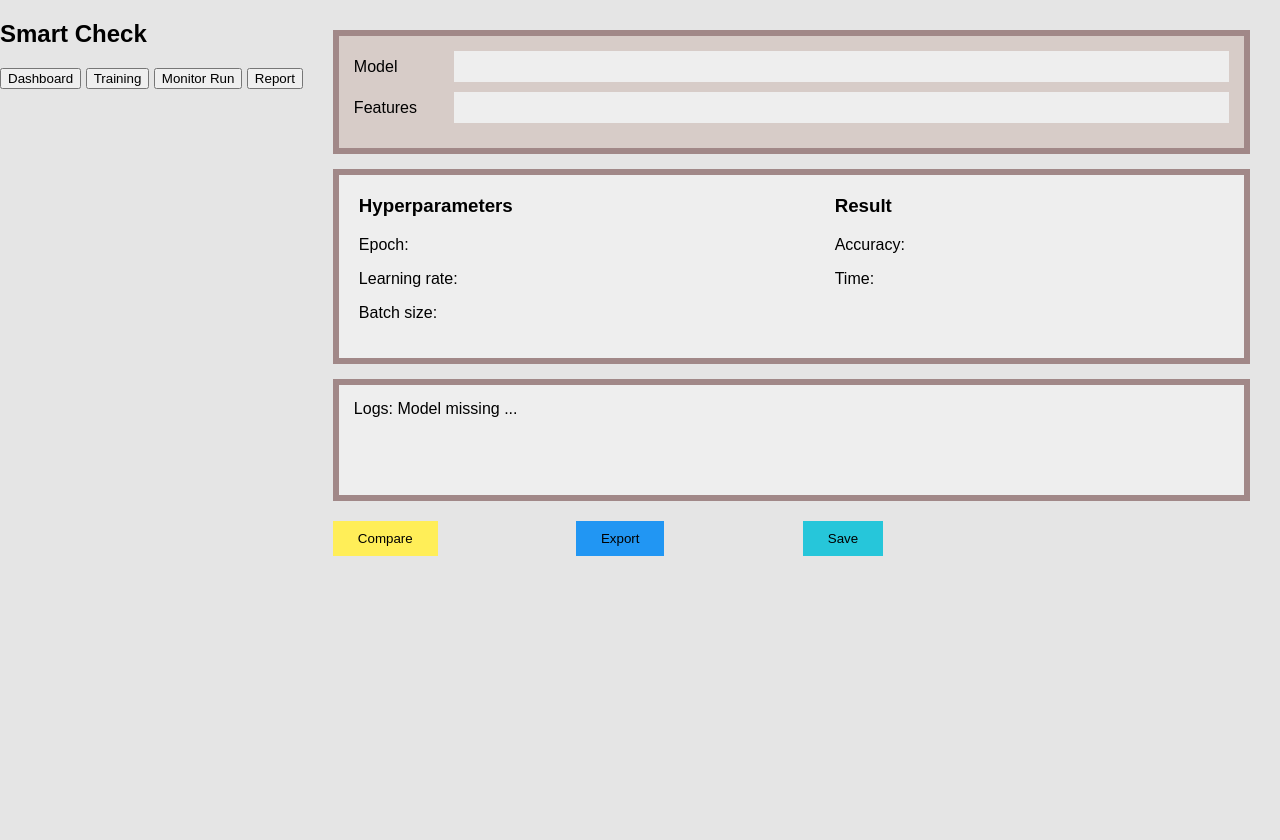
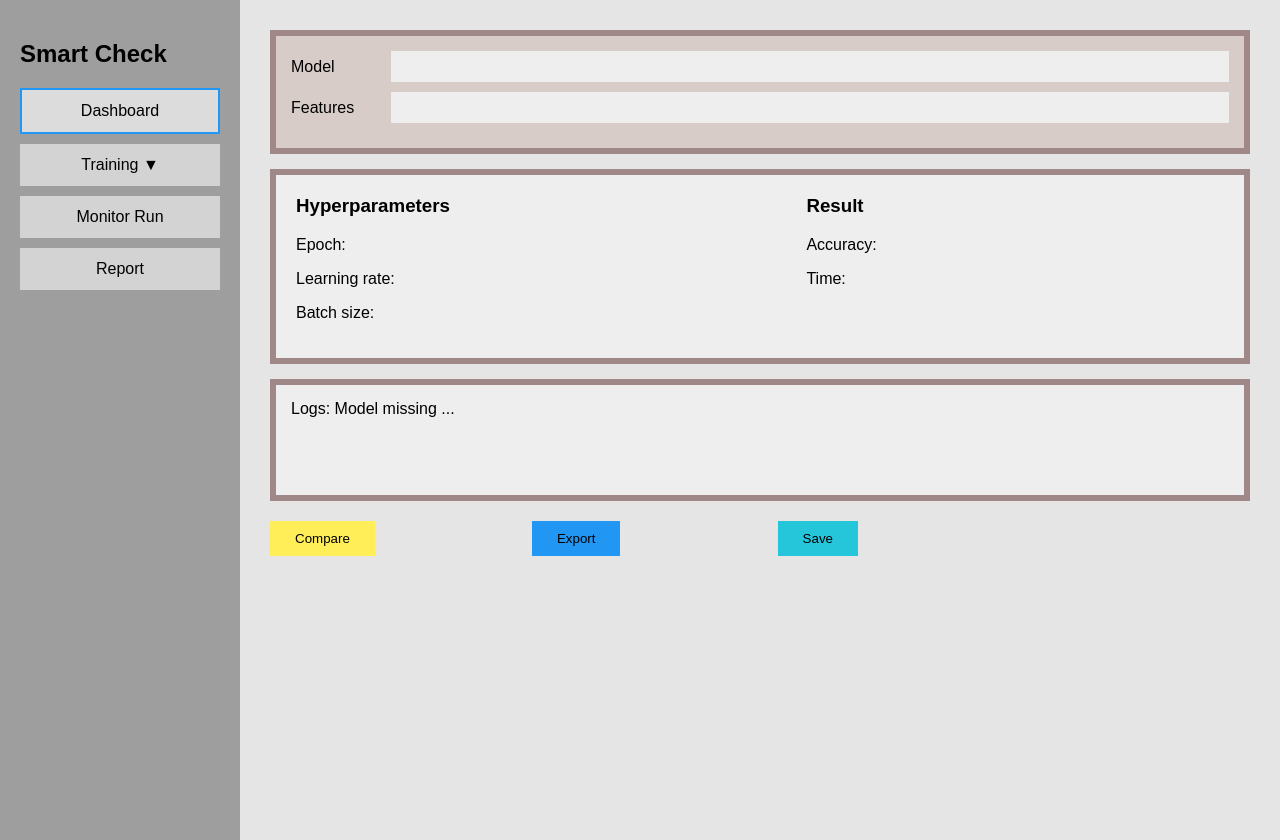
Before and after one commit to anh0701/SmartCheck, a Flask app: template src/templates/pages/evaluation.html in a window 1280 px wide. Before the commit the page ends 556 px from the top, so only its background shows below. Run offline with Flask 3, Linux system fonts and the light colour scheme; the template is opened without the code that fills it, so the values that code supplies are empty.

Commit message:
fix evaluation #8: using app-menu

```diff
--- a/src/templates/pages/evaluation.html
+++ b/src/templates/pages/evaluation.html
@@ -10,14 +10,7 @@
 
 <div class="container">
 
-    <!-- Sidebar -->
-    <div class="sidebar">
-        <h2>Smart Check</h2>
-        <button>Dashboard</button>
-        <button class="active">Training</button>
-        <button>Monitor Run</button>
-        <button>Report</button>
-    </div>
+    <app-menu></app-menu>
 
     <!-- Main -->
     <div class="main">
```
Also changed, not shown: src/templates/components/button.html (added).
